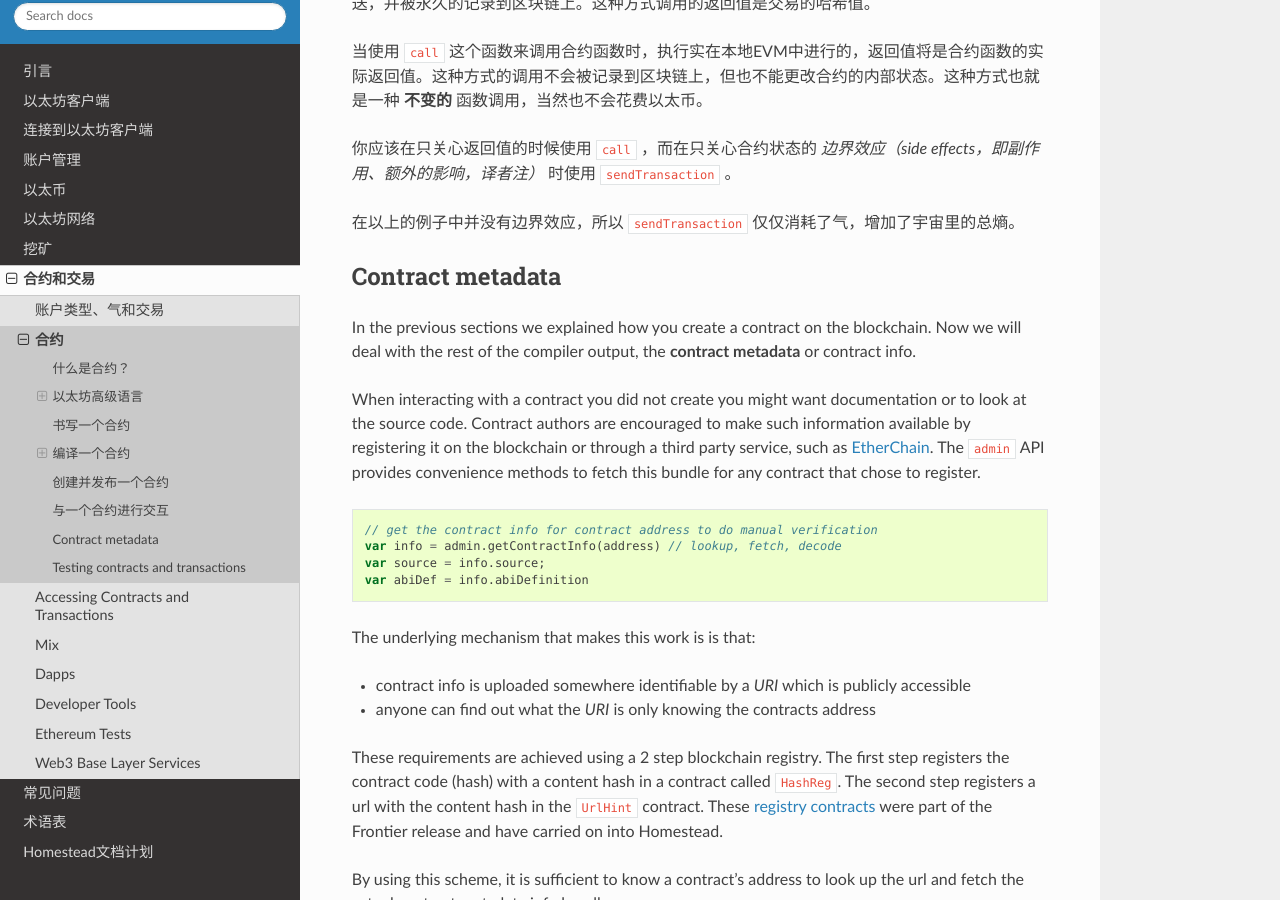
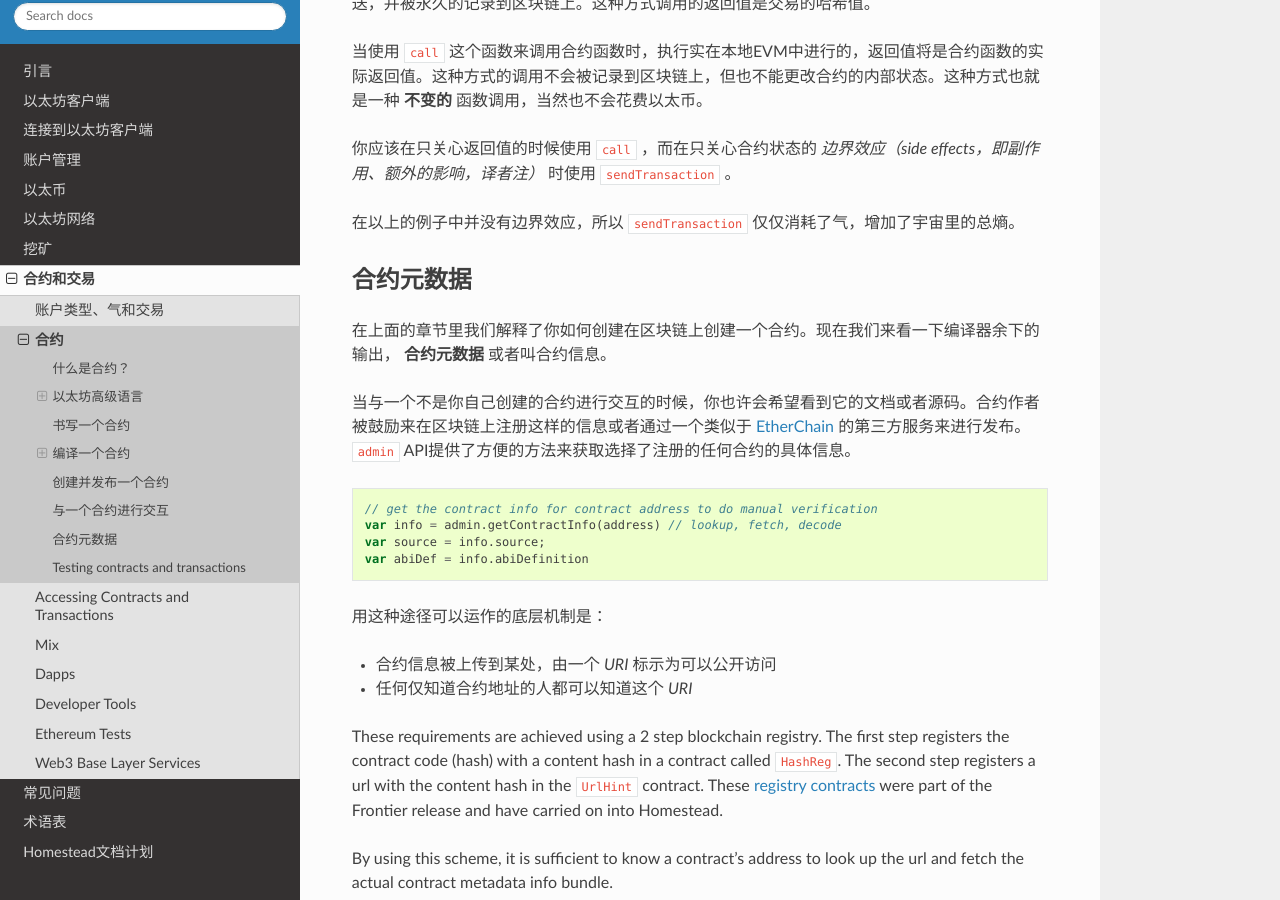
Before and after one commit to riversyang/homestead-guide-cn, a Sphinx documentation site: the page built from source/contracts-and-transactions/contracts.rst, in a window 1280 px wide and 900 px high, scrolled down 6331 px. Built offline with Sphinx 7.4.7 and the Read the Docs theme 2.0.0, drawn with Linux system fonts in a browser that asks for light colours.

Commit message:
Update translation.

```diff
--- a/source/contracts-and-transactions/contracts.rst
+++ b/source/contracts-and-transactions/contracts.rst
@@ -277,20 +277,12 @@ Mutan（不推荐）
 
 在以上的例子中并没有边界效应，所以 ``sendTransaction`` 仅仅消耗了气，增加了宇宙里的总熵。
 
-Contract metadata
+合约元数据
 ================================================================================
 
-In the previous sections we explained how you create a contract on the
-blockchain. Now we will deal with the rest of the compiler output, the
-**contract metadata** or contract info.
+在上面的章节里我们解释了你如何创建在区块链上创建一个合约。现在我们来看一下编译器余下的输出， **合约元数据** 或者叫合约信息。
 
-When interacting with a contract you did not create you might want
-documentation or to look at the source code.  Contract authors are encouraged
-to make such information available by registering it on the blockchain or
-through a third party service, such as `EtherChain
-<https://www.etherchain.org/contracts>`_. The ``admin`` API provides
-convenience methods to fetch this bundle for any contract that chose to
-register.
+当与一个不是你自己创建的合约进行交互的时候，你也许会希望看到它的文档或者源码。合约作者被鼓励来在区块链上注册这样的信息或者通过一个类似于 `EtherChain <https://www.etherchain.org/contracts>`_ 的第三方服务来进行发布。 ``admin`` API提供了方便的方法来获取选择了注册的任何合约的具体信息。
 
 .. code:: js
 
@@ -299,13 +291,10 @@ register.
     var source = info.source;
     var abiDef = info.abiDefinition
 
+用这种途径可以运作的底层机制是：
 
-The underlying mechanism that makes this work is is that:
-
-*  contract info is uploaded somewhere identifiable by a *URI* which
-   is publicly accessible
-*  anyone can find out what the *URI* is only knowing the contracts
-   address
+*  合约信息被上传到某处，由一个 *URI* 标示为可以公开访问
+*  任何仅知道合约地址的人都可以知道这个 *URI*
 
 These requirements are achieved using a 2 step blockchain registry. The first
 step registers the contract code (hash) with a content hash in a contract
```
